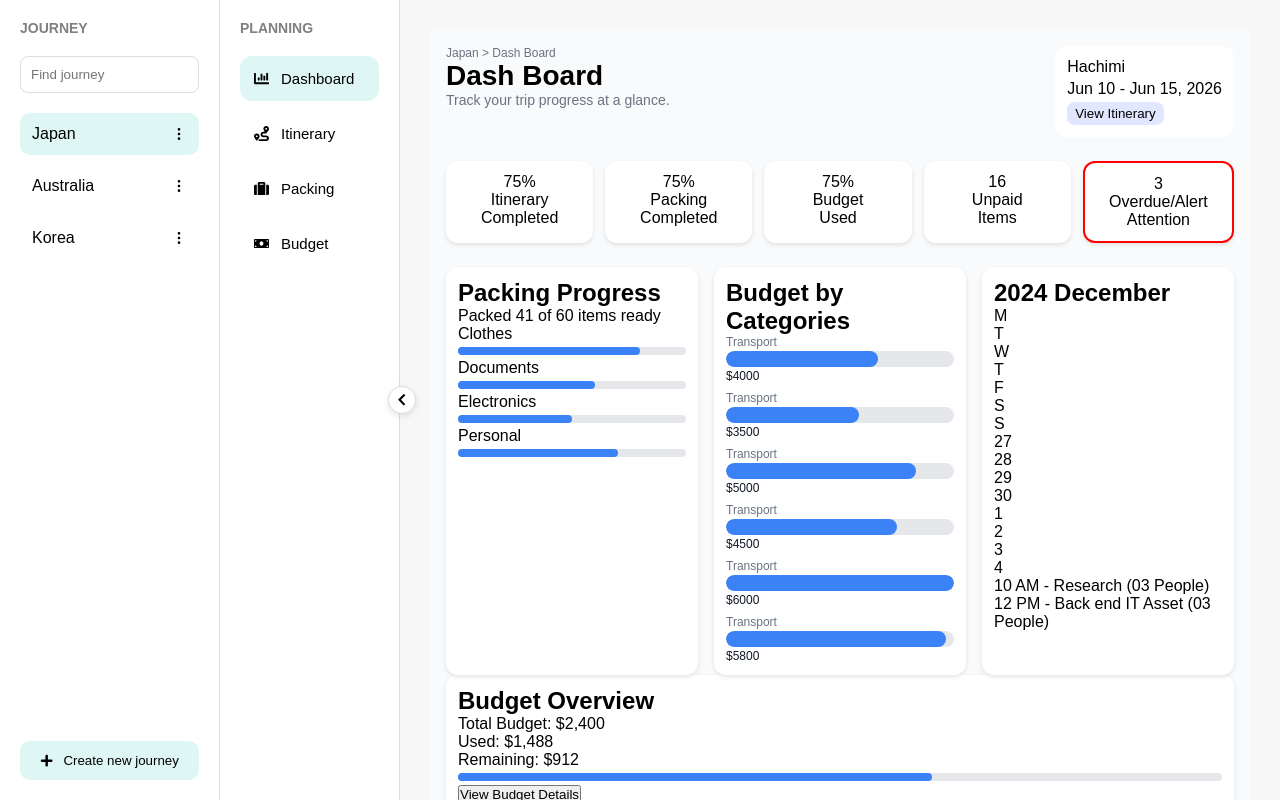
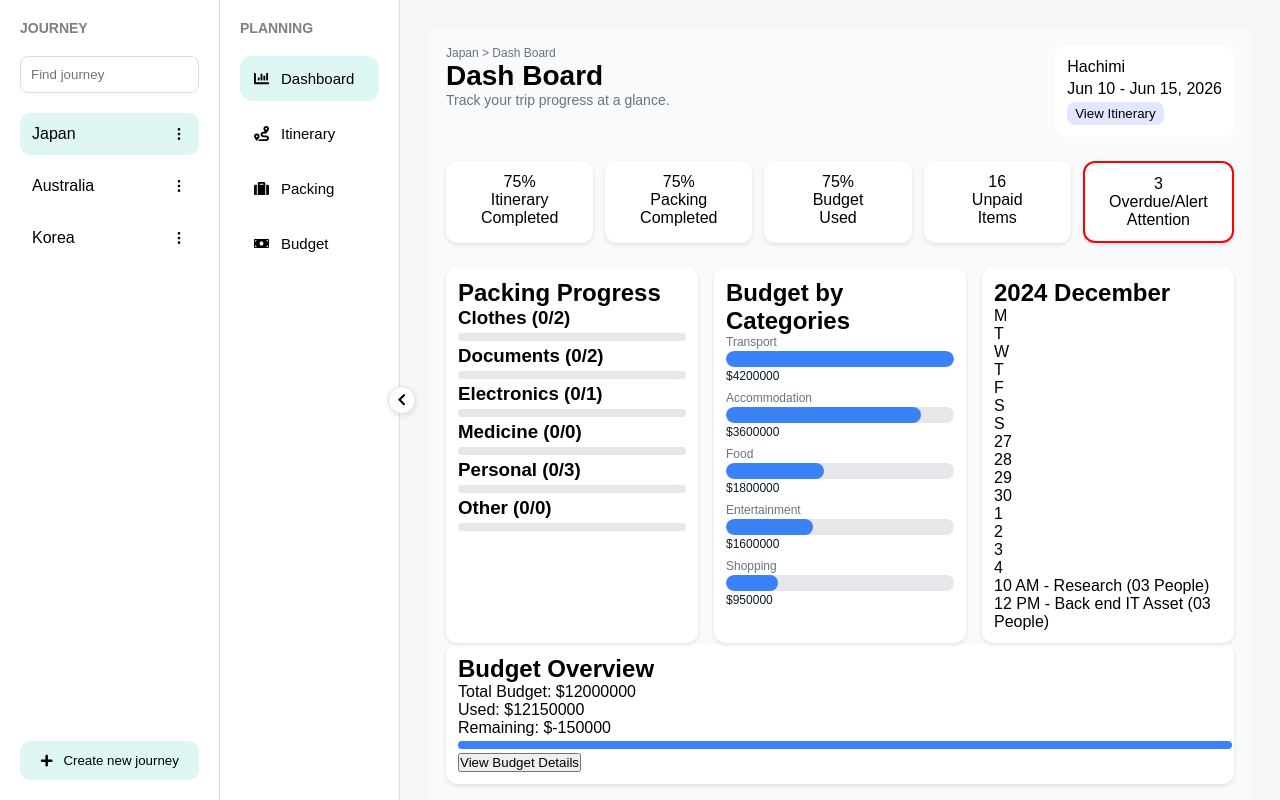
Before and after one commit to hien01604/TripPlanner, a React (Vite) app: page / in a window 1280 px wide. Built offline with nearby package versions, Linux system fonts and the light colour scheme.

Commit message:
local storage + redux

```diff
--- a/package.json
+++ b/package.json
@@ -10,9 +10,11 @@
     "preview": "vite preview"
   },
   "dependencies": {
+    "@reduxjs/toolkit": "^2.12.0",
     "react": "^19.2.6",
     "react-dom": "^19.2.6",
-    "react-icons": "^5.6.0"
+    "react-icons": "^5.6.0",
+    "react-redux": "^9.3.0"
   },
   "devDependencies": {
     "@eslint/js": "^10.0.1",
--- /dev/null
+++ b/src/data/index.js
@@ -0,0 +1,8 @@
+import { configureStore } from "@reduxjs/toolkit";
+import tripReducer from "./tripSlice";
+
+export const store = configureStore({
+  reducer: {
+    trip: tripReducer
+  }
+});
--- /dev/null
+++ b/src/data/tripSlice.js
@@ -0,0 +1,218 @@
+import { createSlice } from "@reduxjs/toolkit";
+
+// Load from localStorage if exists
+const savedTrip = JSON.parse(localStorage.getItem("tripData"));
+
+const initialState = savedTrip || {
+  tripName: "Da Nang Family Trip",
+  budget: 12000000,
+  itinerary: [
+    {
+      id: 1,
+      title: "Flight to Da Nang",
+      location: "Tan Son Nhat Airport",
+      date: "2026-06-10",
+      time: "08:00",
+      category: "Transport",
+      priority: "High",
+      status: "Planned"
+    },
+    {
+      id: 2,
+      title: "Check-in at Hotel",
+      location: "Vinpearl Condotel",
+      date: "2026-06-10",
+      time: "12:00",
+      category: "Accommodation",
+      priority: "High",
+      status: "Planned"
+    },
+    {
+      id: 3,
+      title: "Visit Marble Mountains",
+      location: "Hòa Hải, Ngũ Hành Sơn",
+      date: "2026-06-11",
+      time: "09:00",
+      category: "Sightseeing",
+      priority: "Medium",
+      status: "Planned"
+    },
+    {
+      id: 4,
+      title: "Beach Time at My Khe",
+      location: "My Khe Beach",
+      date: "2026-06-11",
+      time: "14:00",
+      category: "Leisure",
+      priority: "Low",
+      status: "Planned"
+    },
+    {
+      id: 5,
+      title: "Dinner at Local Restaurant",
+      location: "Bún Chả Cá Bà Lữ",
+      date: "2026-06-11",
+      time: "19:00",
+      category: "Food",
+      priority: "Medium",
+      status: "Planned"
+    },
+    {
+      id: 6,
+      title: "City Tour & Souvenir Shopping",
+      location: "Han Market",
+      date: "2026-06-12",
+      time: "10:00",
+      category: "Shopping",
+      priority: "Medium",
+      status: "Planned"
+    },
+    {
+      id: 7,
+      title: "Flight Back Home",
+      location: "Da Nang Airport",
+      date: "2026-06-15",
+      time: "16:00",
+      category: "Transport",
+      priority: "High",
+      status: "Planned"
+    }
+  ],
+  packingList: [
+    {
+      id: 1,
+      name: "Passport / ID card",
+      category: "Documents",
+      quantity: 1,
+      requiredStatus: "Required",
+      packedStatus: "Not Packed"
+    },
+    {
+      id: 2,
+      name: "Flight tickets",
+      category: "Documents",
+      quantity: 1,
+      requiredStatus: "Required",
+      packedStatus: "Not Packed"
+    },
+    {
+      id: 3,
+      name: "Wallet / Cash / Cards",
+      category: "Personal",
+      quantity: 1,
+      requiredStatus: "Required",
+      packedStatus: "Not Packed"
+    },
+    {
+      id: 4,
+      name: "Phone & Charger",
+      category: "Electronics",
+      quantity: 1,
+      requiredStatus: "Required",
+      packedStatus: "Not Packed"
+    },
+    {
+      id: 5,
+      name: "Sunglasses",
+      category: "Personal",
+      quantity: 1,
+      requiredStatus: "Optional",
+      packedStatus: "Not Packed"
+    },
+    {
+      id: 6,
+      name: "Clothes (3 days)",
+      category: "Clothes",
+      quantity: 3,
+      requiredStatus: "Required",
+      packedStatus: "Not Packed"
+    },
+    {
+      id: 7,
+      name: "Swimwear",
+      category: "Clothes",
+      quantity: 1,
+      requiredStatus: "Optional",
+      packedStatus: "Not Packed"
+    },
+    {
+      id: 8,
+      name: "Toiletries Kit",
+      category: "Personal",
+      quantity: 1,
+      requiredStatus: "Required",
+      packedStatus: "Not Packed"
+    }
+  ],
+  budgetItems: [
+    {
+      id: 1,
+      name: "Flight tickets",
+      category: "Transport",
+      estimatedCost: 4000000,
+      actualCost: 4200000,
+      paymentStatus: "Paid"
+    },
+    {
+      id: 2,
+      name: "Hotel Accommodation",
+      category: "Accommodation",
+      estimatedCost: 3500000,
+      actualCost: 3600000,
+      paymentStatus: "Paid"
+    },
+    {
+      id: 3,
+      name: "Food & Dining",
+      category: "Food",
+      estimatedCost: 2000000,
+      actualCost: 1800000,
+      paymentStatus: "Pending"
+    },
+    {
+      id: 4,
+      name: "Sightseeing & Tickets",
+      category: "Entertainment",
+      estimatedCost: 1500000,
+      actualCost: 1600000,
+      paymentStatus: "Paid"
+    },
+    {
+      id: 5,
+      name: "Souvenirs / Shopping",
+      category: "Shopping",
+      estimatedCost: 1000000,
+      actualCost: 950000,
+      paymentStatus: "Pending"
+    }
+  ]
+};
+
+const tripSlice = createSlice({
+  name: "trip",
+  initialState,
+  reducers: {
+    updateItinerary: (state, action) => {
+      state.itinerary = action.payload;
+      localStorage.setItem("tripData", JSON.stringify(state));
+    },
+    updatePackingList: (state, action) => {
+      state.packingList = action.payload;
+      localStorage.setItem("tripData", JSON.stringify(state));
+    },
+    updateBudgetItems: (state, action) => {
+      state.budgetItems = action.payload;
+      localStorage.setItem("tripData", JSON.stringify(state));
+    },
+    markPackingItemPacked: (state, action) => {
+      const updatedList = state.packingList.map(item =>
+        item.id === action.payload ? { ...item, packedStatus: "Packed" } : item
+      );
+      state.packingList = updatedList;
+      localStorage.setItem("tripData", JSON.stringify(state));
+    }
+  }
+});
+
+export const { updateItinerary, updatePackingList, updateBudgetItems, markPackingItemPacked } = tripSlice.actions;
+export default tripSlice.reducer;
--- a/src/main.jsx
+++ b/src/main.jsx
@@ -1,10 +1,17 @@
-import { StrictMode } from 'react'
-import { createRoot } from 'react-dom/client'
-import './App.css'
-import App from './App.jsx'
+// src/index.js
+import { StrictMode } from 'react';
+import { createRoot } from 'react-dom/client';
+import './App.css';
+import App from './App.jsx';
+
+// Redux
+import { Provider } from 'react-redux';
+import { store } from './data';
 
 createRoot(document.getElementById('root')).render(
   <StrictMode>
-    <App />
-  </StrictMode>,
-)
+    <Provider store={store}>
+      <App />
+    </Provider>
+  </StrictMode>
+);
--- a/src/pages/Dashboard/Dashboard.jsx
+++ b/src/pages/Dashboard/Dashboard.jsx
@@ -1,16 +1,18 @@
+import { useSelector } from "react-redux";
 import "./Dashboard.css";
 
 const Dashboard = () => {
-  // Dữ liệu bar chart bằng CSS
-  const budgetBars = [
-    { label: "Transport", value: 4000 },
-    { label: "Transport", value: 3500 },
-    { label: "Transport", value: 5000 },
-    { label: "Transport", value: 4500 },
-    { label: "Transport", value: 6000 },
-    { label: "Transport", value: 5800 },
-  ];
+  const trip = useSelector((state) => state.trip);
+
+  // Budget bars from Redux data
+  const budgetBars = trip.budgetItems.map(item => ({
+    label: item.category,
+    value: item.actualCost
+  }));
   const maxValue = Math.max(...budgetBars.map(b => b.value));
+
+
+  const totalUsedBudget = trip.budgetItems.reduce((sum, item) => sum + item.actualCost, 0);
 
   return (
     <div className="dashboard-container">
@@ -28,7 +30,7 @@ const Dashboard = () => {
         </div>
       </div>
 
-      {/* Stats Cards */}
+      {/* Stats Cards (keep original 5 cards) */}
       <div className="stats-cards">
         {[
           { title: "Itinerary", value: "75%", status: "Completed" },
@@ -47,29 +49,30 @@ const Dashboard = () => {
 
       {/* Bottom Section */}
       <div className="bottom-section">
-        {/* Packing Progress */}
         <div className="card packing-progress">
             <h2>Packing Progress</h2>
-          <p>Packed 41 of 60 items ready</p>
-          {[
-            { name: "Clothes", percent: 80 },
-            { name: "Documents", percent: 60 },
-            { name: "Electronics", percent: 50 },
-            { name: "Personal", percent: 70 },
-          ].map((item, idx) => (
-            <div key={idx} className="progress-item">
-              <p>{item.name}</p>
+
+          {["Clothes", "Documents", "Electronics", "Medicine", "Personal", "Other"].map(category => {
+            const itemsInCategory = trip.packingList.filter(item => item.category === category);
+            const packedCount = itemsInCategory.filter(i => i.packedStatus === "Packed").length;
+            const totalCount = itemsInCategory.length || 1; // Avoid divide by zero
+            const percent = itemsInCategory.length === 0 ? 0 : Math.round((packedCount / totalCount) * 100);
+
+            return (
+              <div key={category} className="category-progress">
+                <h3>{category} ({packedCount}/{itemsInCategory.length || 0})</h3>
                 <div className="progress-bar">
                   <div
                     className="progress-fill"
-                  style={{ width: `${item.percent}%` }}
+                    style={{ width: `${percent}%` }}
                   ></div>
                 </div>
               </div>
-          ))}
+            );
+          })}
         </div>
 
-        {/* Budget by Categories (CSS bar chart) */}
+        {/* Budget by Categories (Redux + LocalStorage) */}
         <div className="card budget-chart">
           <h2>Budget by Categories</h2>
           <div className="budget-bars">
@@ -88,7 +91,7 @@ const Dashboard = () => {
           </div>
         </div>
 
-        {/* Calendar & Timeline */}
+        {/* Calendar & Timeline (keep original) */}
         <div className="card calendar-timeline">
           <h2>2024 December</h2>
           <div className="calendar">
@@ -108,18 +111,18 @@ const Dashboard = () => {
         </div>
       </div>
 
-      {/* Budget Overview */}
+      {/* Budget Overview (Redux + LocalStorage) */}
       <div className="card budget-overview">
         <h2>Budget Overview</h2>
         <div className="budget-summary">
-          <div>Total Budget: $2,400</div>
-          <div>Used: $1,488</div>
-          <div>Remaining: $912</div>
+          <div>Total Budget: ${trip.budget}</div>
+          <div>Used: ${totalUsedBudget}</div>
+          <div>Remaining: ${trip.budget - totalUsedBudget}</div>
         </div>
         <div className="progress-bar">
           <div
             className="progress-fill"
-            style={{ width: `${(1488/2400)*100}%` }}
+            style={{ width: `${(totalUsedBudget / trip.budget) * 100}%` }}
           ></div>
         </div>
         <button className="btn-view-budget">View Budget Details</button>
```
Also changed, not shown: 1 other file (tests, documents, lock files or other folders). Lines whose indentation alone changed are shown as unchanged.
